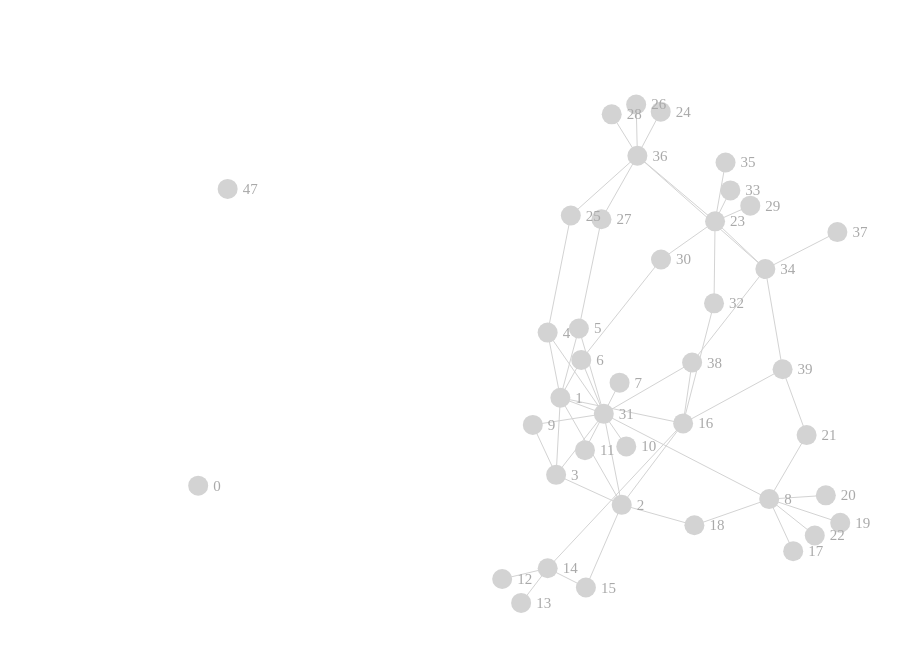
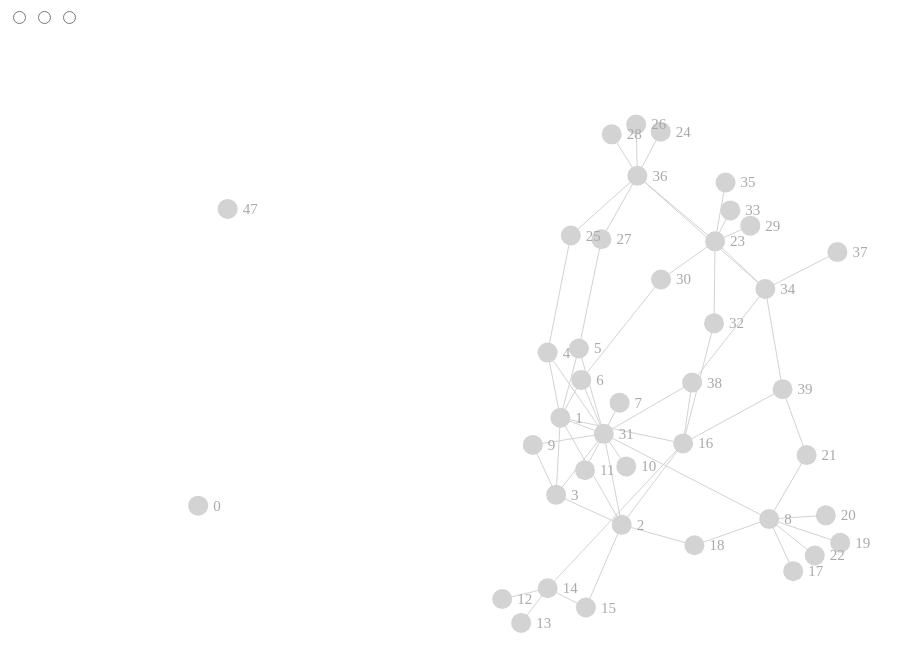
Before and after one commit to maximejkb/graphs, a plain HTML site: page index.html in a window 1280 px wide. Shown: the whole page, without its empty margins (0-920 px from the left). Drawn offline with nearby package versions, Linux system fonts and the light colour scheme.

Commit message:
Added (currently decorative) algorithm selection input.

```diff
--- a/index.html
+++ b/index.html
@@ -1,5 +1,12 @@
 <!DOCTYPE html>
 <meta charset="utf-8">
+
+<form>
+  <input type = "radio" name = "algorithm" value = "DFS" />
+  <input type = "radio" name = "algorithm" value = "BFS" />
+  <input type = "radio" name = "algorithm" value = "Djikstra's" />
+</form>
+
 <svg width = "1000" height = "1000"> </svg>
 <script src="https://d3js.org/d3.v4.min.js"></script>
 <script>
```
